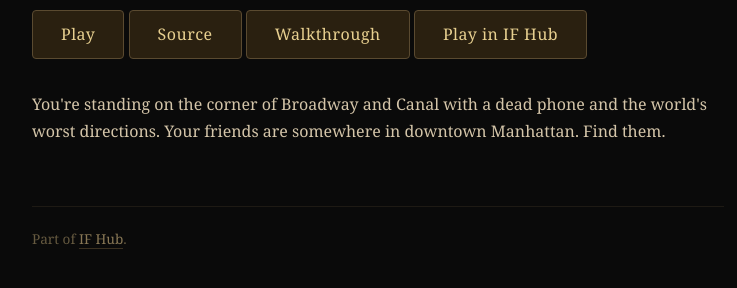
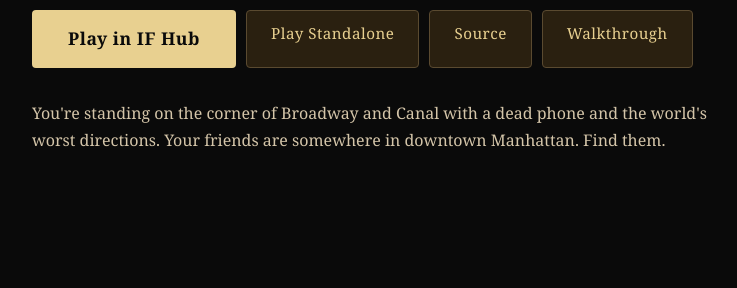
Before and after one commit to Johnesco/lostinnewyork, a plain HTML site: page index.html in a window 1280 px wide. Shown: the part 152-440 px from the top of the page, without its empty margins (262-999 px from the left). Drawn offline with Linux system fonts and the light colour scheme.

Commit message:
Update landing page: Play in IF Hub button, remove footer, theme persistence
Co-Authored-By: Claude Opus 4.6 (1M context) <noreply@anthropic.com>

```diff
--- a/index.html
+++ b/index.html
@@ -13,8 +13,8 @@
 
 html {
   height: 100%;
-  background: #0a0a0a;
-  color: #d4c5a9;
+  background: var(--page-bg, #0a0a0a);
+  color: var(--page-fg, #d4c5a9);
   font-family: Georgia, "Times New Roman", serif;
 }
 
@@ -38,12 +38,12 @@ body {
 }
 
 .breadcrumb a:hover {
-  color: #e8d090;
+  color: var(--accent, #e8d090);
 }
 
 h1 {
   font-size: 1.8em;
-  color: #e8d8b0;
+  color: var(--heading, #e8d8b0);
   letter-spacing: 1px;
   margin-bottom: 6px;
 }
@@ -68,7 +68,7 @@ p {
 }
 
 a {
-  color: #e8d090;
+  color: var(--accent, #e8d090);
   text-decoration: none;
   border-bottom: 1px solid #5a4a30;
   transition: color 0.15s, border-color 0.15s;
@@ -79,57 +79,94 @@ a:hover {
   border-bottom-color: #aa9966;
 }
 
-.play-latest {
+.btn-row {
+  display: flex;
+  flex-wrap: wrap;
+  gap: 10px;
+  margin-bottom: 32px;
+}
+
+.btn-play-hub {
   display: inline-block;
-  margin-bottom: 32px;
-  padding: 10px 28px;
+  padding: 14px 36px;
+  background: var(--accent, #e8d090);
+  color: var(--page-bg, #0a0a0a);
+  border: none;
+  border-radius: 4px;
+  font-family: inherit;
+  font-size: 1.1em;
+  font-weight: bold;
+  letter-spacing: 0.5px;
+  text-decoration: none;
+  transition: background 0.15s, color 0.15s;
+}
+
+.btn-play-hub:hover {
+  background: #ffe8a0;
+  color: #0a0a0a;
+  border-bottom-color: transparent;
+}
+
+.btn-secondary {
+  display: inline-block;
+  padding: 10px 24px;
   background: #2a2010;
   border: 1px solid #5a4a30;
   border-radius: 4px;
-  color: #e8d090;
+  color: var(--accent, #e8d090);
   font-family: inherit;
-  font-size: 1em;
+  font-size: 0.95em;
   letter-spacing: 0.5px;
   text-decoration: none;
   transition: background 0.15s, color 0.15s, border-color 0.15s;
 }
 
-.play-latest:hover {
+.btn-secondary:hover {
   background: #3a3018;
   color: #ffe8a0;
   border-color: #aa9966;
 }
 
-footer {
-  margin-top: 60px;
-  padding-top: 20px;
-  border-top: 1px solid #1e1a14;
-  font-size: 0.85em;
-  color: #665a40;
-}
-
-footer a {
-  color: #887755;
-  border-bottom-color: #3a3020;
+code {
+  font-family: "Consolas", "Monaco", monospace;
+  font-size: 0.9em;
+  color: #c8b888;
+  background: #1a1510;
+  padding: 1px 5px;
+  border-radius: 3px;
 }
 </style>
+<script>
+// Apply saved IF Hub theme
+(function() {
+  try {
+    var themeId = localStorage.getItem('ifhub-theme');
+    if (!themeId || themeId === 'classic') return;
+    // Load themes.js from hub to get theme data
+    var s = document.createElement('script');
+    s.src = '../../ifhub/themes.js';
+    s.onload = function() {
+      if (typeof initTheme === 'function') initTheme('library');
+    };
+    document.head.appendChild(s);
+  } catch(e) {}
+})();
+</script>
 </head>
 <body>
 
-<nav class="breadcrumb"><a href="../../">IF Hub</a> &rsaquo; Lost in New York</nav>
+<nav class="breadcrumb"><a href="../../ifhub/">IF Hub</a> &rsaquo; Lost in New York</nav>
 
 <h1>Lost in New York</h1>
 
-<a class="play-latest" href="play.html">Play</a>
-<a class="play-latest" href="source.html">Source</a>
-<a class="play-latest" href="walkthrough.html">Walkthrough</a>
-<a class="play-latest" href="/ifhub/app.html?game=lostinnewyork">Play in IF Hub</a>
+<div class="btn-row">
+  <a class="btn-play-hub" href="../../ifhub/app.html?game=lostinnewyork">Play in IF Hub</a>
+  <a class="btn-secondary" href="play.html">Play Standalone</a>
+  <a class="btn-secondary" href="source.html">Source</a>
+  <a class="btn-secondary" href="walkthrough.html">Walkthrough</a>
+</div>
 
 <p>You're standing on the corner of Broadway and Canal with a dead phone and the world's worst directions. Your friends are somewhere in downtown Manhattan. Find them.</p>
 
-<footer>
-<p>Part of <a href="../../">IF Hub</a>.</p>
-</footer>
-
 </body>
 </html>
```
